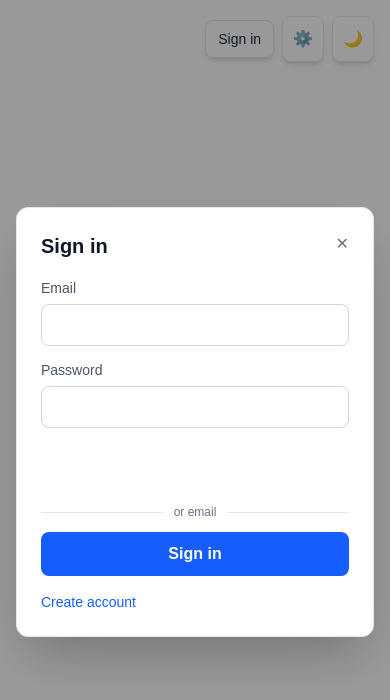
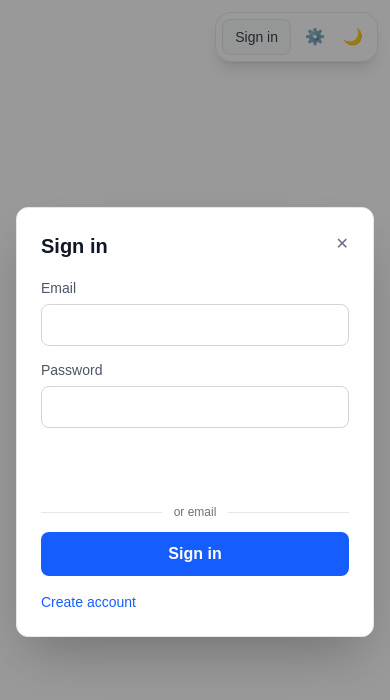
Before and after one commit to aaleksa/youTube-translate, a Next.js app: page / in a window 390 px wide. Shown: the top 700 px of the page. Built offline with nearby package versions, Linux system fonts and the light colour scheme; no server answers.

Commit message:
Refactor top bar button styles and layout in AppSettingsPanel, AppShell, InstallAppButton, SyncStatusBadge, ThemeToggle, and AuthButton components. Consolidate button styles into topBarStyles for consistency and improved maintainability.

```diff
--- a/app/components/AppSettingsPanel.tsx
+++ b/app/components/AppSettingsPanel.tsx
@@ -8,9 +8,7 @@ import InterfaceLanguageSelect from './InterfaceLanguageSelect';
 import ImportExportSettings from './ImportExportSettings';
 import LearningSettings from './LearningSettings';
 import TaskLanguageSelect from './TaskLanguageSelect';
-
-const topBarButtonClass =
-  'p-2.5 rounded-lg bg-white dark:bg-gray-700 text-gray-800 dark:text-gray-200 border border-gray-200 dark:border-gray-600 hover:bg-gray-100 dark:hover:bg-gray-600 transition shadow-md';
+import { topBarIconButton } from './topBarStyles';
 
 export default function AppSettingsPanel() {
   const { t } = useI18n();
@@ -46,7 +44,7 @@ export default function AppSettingsPanel() {
         aria-expanded={open}
         aria-haspopup="dialog"
         aria-label={t('settings.ariaLabel')}
-        className={`${topBarButtonClass} ${open ? 'ring-2 ring-blue-500/50' : ''}`}
+        className={`${topBarIconButton} ${open ? 'ring-2 ring-blue-500/50' : ''}`}
       >
         ⚙️
       </button>
--- a/app/components/AppShell.tsx
+++ b/app/components/AppShell.tsx
@@ -17,6 +17,7 @@ import SyncStatusBadge from './SyncStatusBadge';
 import PremiumCheckoutReturn from './premium/PremiumCheckoutReturn';
 import { useI18n } from './InterfaceLanguageProvider';
 import ThemeToggle from './ThemeToggle';
+import { topBarDivider, topBarShell } from './topBarStyles';
 
 const PUBLIC_ROUTES = new Set(['/faq', '/privacy', '/terms', '/~offline']);
 
@@ -80,13 +81,19 @@ function AuthenticatedMain({ children }: { children: ReactNode }) {
 function AppShellChrome({ children }: { children: ReactNode }) {
   return (
     <>
-      <div className="fixed top-4 right-4 z-50 flex items-center gap-2 pt-[env(safe-area-inset-top)] pr-[env(safe-area-inset-right)]">
+      <div className="fixed top-3 right-3 z-50 pt-[env(safe-area-inset-top)] pr-[env(safe-area-inset-right)] sm:top-4 sm:right-4">
+        <div className={topBarShell}>
           <PremiumStatus />
           <SyncStatusBadge />
+          <span aria-hidden="true" className={topBarDivider} />
           <AuthButton />
+          <span aria-hidden="true" className={topBarDivider} />
+          <div className="flex items-center gap-0.5">
             <InstallAppButton />
             <AppSettingsPanel />
             <ThemeToggle />
+          </div>
+        </div>
       </div>
       <OfflineStatusBanner />
       <SyncConflictBanner />
--- a/app/components/InstallAppButton.tsx
+++ b/app/components/InstallAppButton.tsx
@@ -2,9 +2,7 @@
 
 import { useEffect, useState } from 'react';
 import { useI18n } from './InterfaceLanguageProvider';
-
-const topBarButtonClass =
-  'px-3 py-2.5 rounded-lg bg-white dark:bg-gray-700 text-gray-800 dark:text-gray-200 border border-gray-200 dark:border-gray-600 hover:bg-gray-100 dark:hover:bg-gray-600 transition shadow-md text-sm font-semibold whitespace-nowrap';
+import { topBarTextButton } from './topBarStyles';
 
 interface BeforeInstallPromptEvent extends Event {
   prompt: () => Promise<void>;
@@ -71,7 +69,7 @@ export default function InstallAppButton() {
     <button
       type="button"
       onClick={() => void handleInstall()}
-      className={topBarButtonClass}
+      className={`${topBarTextButton} px-2.5 text-xs font-semibold`}
       aria-label={t('pwa.install')}
     >
       {t('pwa.install')}
--- a/app/components/SyncStatusBadge.tsx
+++ b/app/components/SyncStatusBadge.tsx
@@ -53,24 +53,27 @@ export default function SyncStatusBadge() {
           ? 'sync.statusPending'
           : 'sync.statusSynced';
 
-  const className =
+  const dotClass =
     state === 'offline'
-      ? 'border-amber-300/80 bg-amber-50/95 text-amber-950 dark:border-amber-500/40 dark:bg-amber-950/90 dark:text-amber-100'
+      ? 'bg-amber-500'
       : state === 'syncing'
-        ? 'border-blue-300/80 bg-blue-50/95 text-blue-950 dark:border-blue-500/40 dark:bg-blue-950/90 dark:text-blue-100'
+        ? 'bg-blue-500 animate-pulse'
         : state === 'pending'
-          ? 'border-slate-300/80 bg-slate-50/95 text-slate-800 dark:border-slate-500/40 dark:bg-slate-900/90 dark:text-slate-100'
-          : 'border-emerald-300/80 bg-emerald-50/95 text-emerald-900 dark:border-emerald-500/40 dark:bg-emerald-950/90 dark:text-emerald-100';
+          ? 'bg-slate-400'
+          : 'bg-emerald-500';
+
+  const label = t(labelKey);
 
   return (
     <span
       role="status"
       data-testid="sync-status-badge"
       data-sync-state={state}
-      className={`inline-flex max-w-[9rem] items-center rounded-full border px-2 py-0.5 text-[11px] font-medium leading-tight backdrop-blur ${className}`}
-      title={t(labelKey)}
+      className="inline-flex h-9 max-w-[9.5rem] items-center gap-1.5 rounded-full px-2.5 text-[11px] font-medium text-gray-600 dark:text-gray-300"
+      title={label}
     >
-      {t(labelKey)}
+      <span aria-hidden="true" className={`h-2 w-2 shrink-0 rounded-full ${dotClass}`} />
+      <span className="truncate">{label}</span>
     </span>
   );
 }
--- a/app/components/ThemeToggle.tsx
+++ b/app/components/ThemeToggle.tsx
@@ -1,6 +1,7 @@
 'use client';
 
 import { useTheme } from './ThemeProvider';
+import { topBarIconButton } from './topBarStyles';
 
 export default function ThemeToggle() {
   const { theme, mounted, toggleTheme } = useTheme();
@@ -10,7 +11,7 @@ export default function ThemeToggle() {
       type="button"
       onClick={toggleTheme}
       aria-label={theme === 'dark' ? 'Switch to light mode' : 'Switch to dark mode'}
-      className="p-2.5 rounded-lg bg-white dark:bg-gray-700 text-gray-800 dark:text-gray-200 border border-gray-200 dark:border-gray-600 hover:bg-gray-100 dark:hover:bg-gray-600 transition shadow-md"
+      className={topBarIconButton}
       suppressHydrationWarning
     >
       {!mounted ? '🌙' : theme === 'dark' ? '☀️' : '🌙'}
--- a/app/components/auth/AuthButton.tsx
+++ b/app/components/auth/AuthButton.tsx
@@ -2,9 +2,7 @@
 
 import { useAuth } from './AuthProvider';
 import { useI18n } from '../InterfaceLanguageProvider';
-
-const topBarButtonClass =
-  'px-3 py-2 rounded-lg bg-white dark:bg-gray-700 text-gray-800 dark:text-gray-200 border border-gray-200 dark:border-gray-600 hover:bg-gray-100 dark:hover:bg-gray-600 transition shadow-md text-sm font-medium';
+import { topBarTextButton } from '../topBarStyles';
 
 export default function AuthButton() {
   const { t } = useI18n();
@@ -13,16 +11,28 @@ export default function AuthButton() {
   if (!enabled || !ready) return null;
 
   if (isAuthenticated && user) {
+    const shortEmail =
+      user.email.length > 22
+        ? `${user.email.slice(0, 10)}…${user.email.slice(-8)}`
+        : user.email;
+
     return (
-      <div className="flex items-center gap-2">
-        <span className="hidden sm:inline text-sm text-gray-700 dark:text-gray-200 max-w-[10rem] truncate">
-          {user.email}
+      <div className="inline-flex h-9 max-w-[16rem] items-center overflow-hidden rounded-full border border-gray-200/80 bg-gray-50/90 dark:border-gray-600 dark:bg-gray-800/80">
+        <span
+          className="hidden min-w-0 truncate px-2.5 text-xs text-gray-600 dark:text-gray-300 sm:inline"
+          title={user.email}
+        >
+          {shortEmail}
         </span>
+        <span
+          aria-hidden="true"
+          className="hidden h-4 w-px bg-gray-300/80 dark:bg-gray-600 sm:block"
+        />
         <button
           type="button"
           data-testid="auth-logout-button"
           onClick={() => void logout()}
-          className={topBarButtonClass}
+          className={`${topBarTextButton} rounded-none rounded-r-full px-2.5 text-xs`}
         >
           {t('auth.logout')}
         </button>
@@ -35,7 +45,7 @@ export default function AuthButton() {
       type="button"
       data-testid="auth-login-button"
       onClick={() => openAuth('login')}
-      className={topBarButtonClass}
+      className={`${topBarTextButton} rounded-full border border-gray-200/80 bg-gray-50/90 px-3 dark:border-gray-600 dark:bg-gray-800/80`}
     >
       {t('auth.login')}
     </button>
--- a/app/components/premium/PremiumStatus.tsx
+++ b/app/components/premium/PremiumStatus.tsx
@@ -8,12 +8,12 @@ import { isStripeConfiguredOnClient } from '../../lib/v2/config';
 import { useI18n } from '../InterfaceLanguageProvider';
 import { useAuth } from '../auth/AuthProvider';
 
-const topBarButtonClass =
-  'px-3 py-2 rounded-lg bg-white dark:bg-gray-700 text-gray-800 dark:text-gray-200 border border-gray-200 dark:border-gray-600 hover:bg-gray-100 dark:hover:bg-gray-600 transition shadow-md text-sm font-medium';
-
 function formatAiUsage(
   info: PremiumAccessInfo,
-  t: (key: 'premium.aiUnlimited' | 'premium.aiUsage', params?: Record<string, string | number>) => string
+  t: (
+    key: 'premium.aiUnlimited' | 'premium.aiUsage',
+    params?: Record<string, string | number>
+  ) => string
 ): string {
   if (info.isPremium && info.aiUsage.limit === null) {
     return t('premium.aiUnlimited');
@@ -88,32 +88,46 @@ export default function PremiumStatus() {
     }
   };
 
+  const usageTone = info.isPremium
+    ? 'text-amber-800 dark:text-amber-100'
+    : isLow
+      ? 'text-red-700 dark:text-red-200'
+      : 'text-gray-700 dark:text-gray-200';
+
   return (
     <>
-      <div className="flex items-center gap-2">
+      <div
+        className={`inline-flex h-9 items-center overflow-hidden rounded-full border text-xs font-medium ${
+          info.isPremium
+            ? 'border-amber-300/70 bg-amber-50/90 dark:border-amber-500/40 dark:bg-amber-950/50'
+            : isLow
+              ? 'border-red-300/70 bg-red-50/90 dark:border-red-500/40 dark:bg-red-950/40'
+              : 'border-gray-200/80 bg-gray-50/90 dark:border-gray-600 dark:bg-gray-800/80'
+        }`}
+      >
         <span
           data-testid="premium-ai-usage"
-          className={`hidden sm:inline text-xs font-medium px-2 py-1 rounded-md border ${
-            info.isPremium
-              ? 'border-amber-300/80 bg-amber-50 text-amber-900 dark:border-amber-500/50 dark:bg-amber-950/40 dark:text-amber-100'
-              : isLow
-                ? 'border-red-300/80 bg-red-50 text-red-800 dark:border-red-500/50 dark:bg-red-950/40 dark:text-red-100'
-                : 'border-gray-200 bg-white/90 text-gray-700 dark:border-gray-600 dark:bg-gray-800 dark:text-gray-200'
-          }`}
+          className={`px-2.5 py-1 ${usageTone}`}
           title={usageLabel}
         >
           {usageLabel}
         </span>
 
         {!info.isPremium && (
+          <>
+            <span
+              aria-hidden="true"
+              className="h-4 w-px bg-gray-300/80 dark:bg-gray-600"
+            />
             <button
               type="button"
               data-testid="premium-upgrade-button"
               onClick={() => setShowUpgrade(true)}
-            className={`${topBarButtonClass} border-amber-300/80 bg-amber-50 text-amber-900 hover:bg-amber-100 dark:border-amber-500/50 dark:bg-amber-950/40 dark:text-amber-100 dark:hover:bg-amber-900/50`}
+              className="h-full px-2.5 py-1 font-semibold text-amber-800 transition hover:bg-amber-100/80 dark:text-amber-100 dark:hover:bg-amber-900/40"
             >
               {t('premium.upgrade')}
             </button>
+          </>
         )}
       </div>
 
--- /dev/null
+++ b/app/components/topBarStyles.ts
@@ -0,0 +1,13 @@
+/** Shared chrome styles for the fixed top-right app bar. */
+
+export const topBarShell =
+  'inline-flex max-w-[calc(100vw-1.5rem)] flex-wrap items-center justify-end gap-1.5 rounded-2xl border border-gray-200/80 bg-white/85 p-1.5 shadow-lg backdrop-blur-md dark:border-gray-700/80 dark:bg-gray-900/85';
+
+export const topBarDivider =
+  'hidden h-5 w-px shrink-0 bg-gray-200 dark:bg-gray-600 sm:block';
+
+export const topBarIconButton =
+  'inline-flex h-9 w-9 items-center justify-center rounded-lg border border-transparent text-gray-700 transition hover:bg-gray-100 dark:text-gray-200 dark:hover:bg-gray-700/80';
+
+export const topBarTextButton =
+  'inline-flex h-9 items-center justify-center rounded-lg px-2.5 text-sm font-medium text-gray-700 transition hover:bg-gray-100 dark:text-gray-200 dark:hover:bg-gray-700/80';
```
Lines whose indentation alone changed are shown as unchanged.
